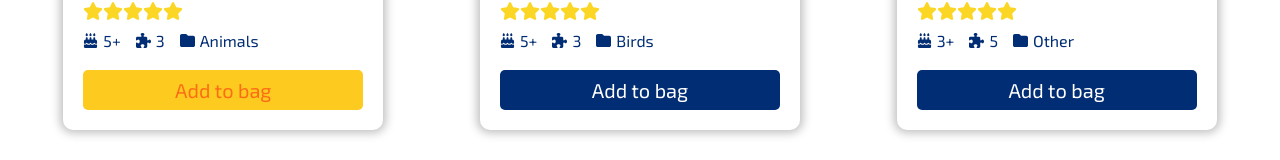
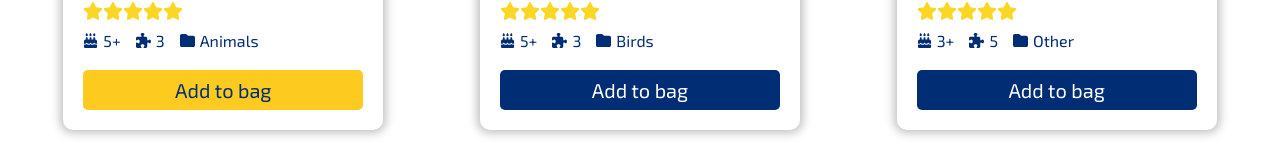
Before and after one commit to VitalinaKuzmenko/Limited-Edition-Bricks-Hub, a Next.js app: page / in a window 1280 px wide. In both pictures the pointer is over the button 223 px from the left and 1210 px from the top of the page. Shown: the part 1120-1280 px from the top of the page. Built offline with nearby package versions, Linux system fonts and the light colour scheme.

Commit message:
Change hover color of buttons

```diff
--- a/app/components/FeaturedItems/components/ShopItem.css
+++ b/app/components/FeaturedItems/components/ShopItem.css
@@ -107,6 +107,6 @@
 
 .add-to-bag-button:hover,
 .add-to-bag-button:focus {
-  color: var(--orange);
+  color: var(--blue);
   background-color: var(--yellow);
 }
--- a/app/contact/components/ContactUsForm/ContactUsForm.css
+++ b/app/contact/components/ContactUsForm/ContactUsForm.css
@@ -67,7 +67,7 @@
 
 .contact-us-form-submit:hover {
   background-color: var(--yellow);
-  color: var(--orange);
+  color: var(--blue);
 }
 
 .contact-us-form-submit.disabled {
```
